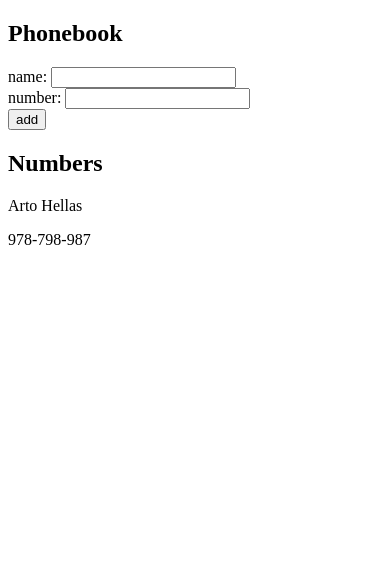
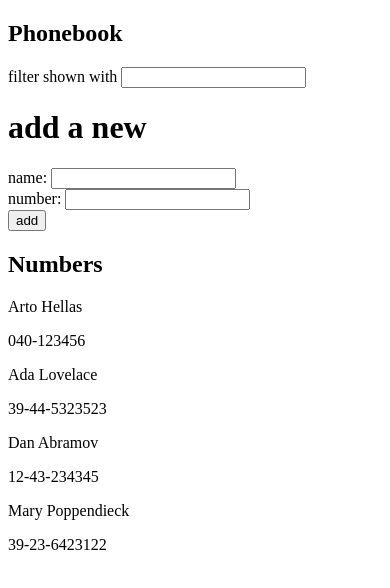
Before and after one commit to JoaquinCordovaPucp/fullstackopen, a React (Vite) app in the folder part2/phonebook/: page / in a window 390 px wide. Shown: the top 588 px of the page. Built offline with nearby package versions, Linux system fonts and the light colour scheme.

Commit message:
2.9*: The Phonebook Step 4

```diff
--- a/part2/phonebook/src/App.jsx
+++ b/part2/phonebook/src/App.jsx
@@ -2,12 +2,18 @@
 
 const App = () => {
   const [persons, setPersons] = useState([
-    { name: 'Arto Hellas' ,
-      phone: '978-798-987'
-    }
+    { name: 'Arto Hellas', phone: '040-123456', id: 1 },
+    { name: 'Ada Lovelace', phone: '39-44-5323523', id: 2 },
+    { name: 'Dan Abramov', phone: '12-43-234345', id: 3 },
+    { name: 'Mary Poppendieck', phone: '39-23-6423122', id: 4 }
   ])
   const [newName, setNewName] = useState('')
   const [newPhone, setNewPhone] =useState('')
+  const [searchName, setSearchName] = useState('')
+
+  const personsToShow = persons.filter(person =>
+    person.name.toLowerCase().includes(searchName.toLowerCase())
+  )
 
   const handleChangeName = (event) => {
     setNewName(event.target.value)
@@ -15,6 +21,10 @@
 
   const handleChangePhone = (event) => {
     setNewPhone(event.target.value)
+  }
+
+  const handleSearchName = (event) => {
+    setSearchName(event.target.value)
   }
 
   const submitName = (event) => {
@@ -31,9 +41,17 @@
   }
   }
 
+
+
   return (
     <div>
       <h2>Phonebook</h2>
+      <form >
+        <div>
+          filter shown with <input onChange={handleSearchName} value={searchName} />
+        </div>
+      </form>
+      <h1>add a new</h1>
       <form onSubmit={submitName}>
         <div>
           name: <input onChange={handleChangeName} value={newName} />
@@ -46,7 +64,7 @@
         </div>
       </form>
       <h2>Numbers</h2>
-      {persons.map(persons =>
+      {personsToShow.map(persons =>
       <div key={persons.name}>
         <p key={persons.name}>{persons.name}</p>
         <p key={persons.phone}>{persons.phone}</p>
```
